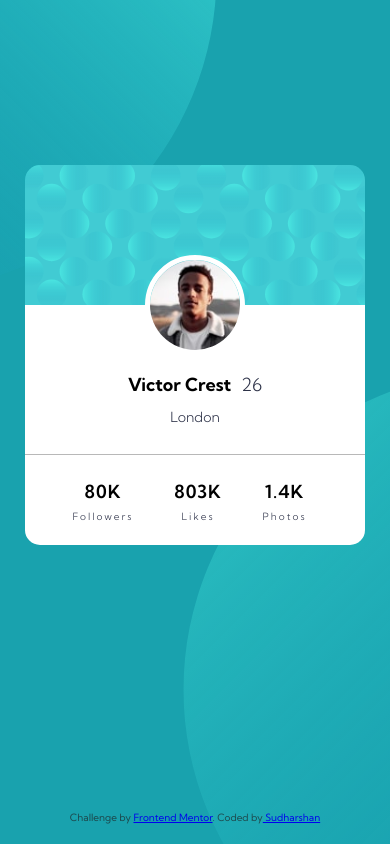
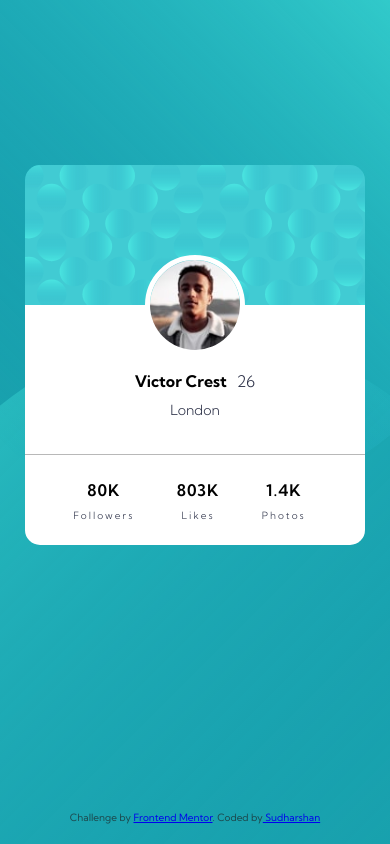
Before and after one commit to SudharMurugan/Challenge-Hub, a plain HTML site: page index.html in a window 390 px wide. Drawn offline with Linux system fonts and the light colour scheme.

Commit message:
first commit

```diff
--- a/index.html
+++ b/index.html
@@ -151,6 +151,9 @@
     color: rgba(31, 16, 16, 0.619);
   }
 
+  body {
+    font-size: 16px;
+  }
 
   svg{
     transform: scale(0.65);
@@ -158,13 +161,13 @@
 
   .top{
     position: fixed;
-    bottom: 100px;
-    left: -590px;
+    top: -300px;
+    left: -300px;
   }
   .bottom {
     position: fixed;
-    right: -600px;
-    top: 200px;
+    right: -300px;
+    bottom: -300px;
   }
 
   }
```
